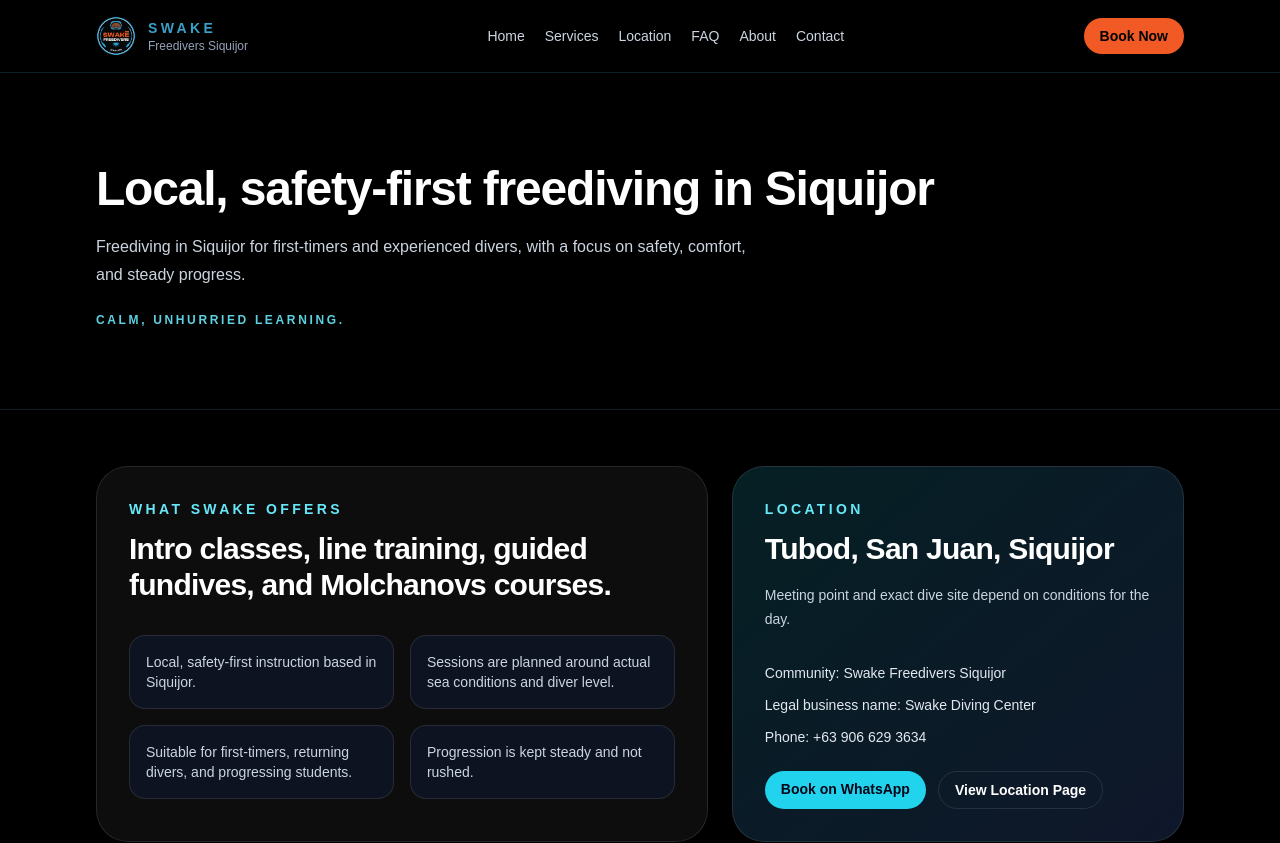
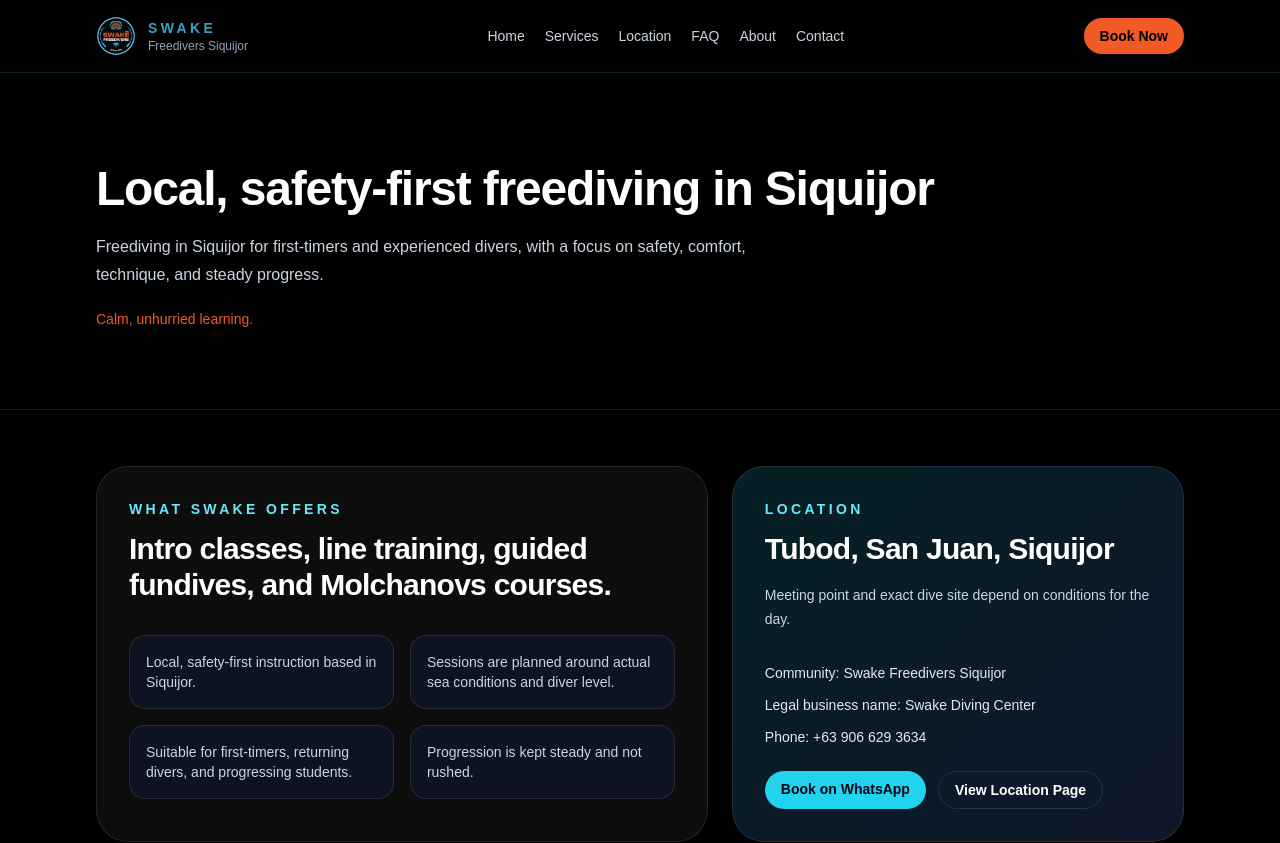
Before and after one commit to cbmserino-cyber/swake-diving-center, a Next.js app: page / in a window 1280 px wide. Shown: the top 843 px of the page. Built offline with nearby package versions, Linux system fonts and the light colour scheme.

Commit message:
Update page.tsx

```diff
--- a/app/page.tsx
+++ b/app/page.tsx
@@ -12,13 +12,10 @@ export default function HomePage() {
       <PageHero
         eyebrow=""
         title="Local, safety-first freediving in Siquijor"
-        description="Freediving in Siquijor for first-timers and experienced divers, with a focus on safety, comfort, and steady progress."
-        kicker={
-          <span className="text-xs font-semibold uppercase tracking-[0.22em] text-cyan-300/90">
-            Calm, unhurried learning.
-          </span>
-        }
+        description="Freediving in Siquijor for first-timers and experienced divers, with a focus on safety, comfort, technique, and steady progress."
+        kicker="Calm, unhurried learning."
       />
+
       <section className="mx-auto max-w-6xl px-6 py-14 lg:px-8">
         <div className="grid gap-6 lg:grid-cols-[1.15fr_0.85fr]">
           <div className="rounded-[2rem] border border-white/10 bg-white/5 p-8">
@@ -102,25 +99,19 @@ export default function HomePage() {
             href="/about"
             className="rounded-3xl border border-white/10 bg-white/5 p-6 transition hover:bg-white/10"
           >
-            <h3 className="text-xl font-semibold text-white">
-              About Swake
-            </h3>
+            <h3 className="text-xl font-semibold text-white">About Swake</h3>
           </Link>
           <Link
             href="/faq"
             className="rounded-3xl border border-white/10 bg-white/5 p-6 transition hover:bg-white/10"
           >
-            <h3 className="text-xl font-semibold text-white">
-              FAQ
-            </h3>
+            <h3 className="text-xl font-semibold text-white">FAQ</h3>
           </Link>
           <Link
             href="/contact"
             className="rounded-3xl border border-white/10 bg-white/5 p-6 transition hover:bg-white/10"
           >
-            <h3 className="text-xl font-semibold text-white">
-              Contact
-            </h3>
+            <h3 className="text-xl font-semibold text-white">Contact</h3>
           </Link>
         </div>
       </section>
```
